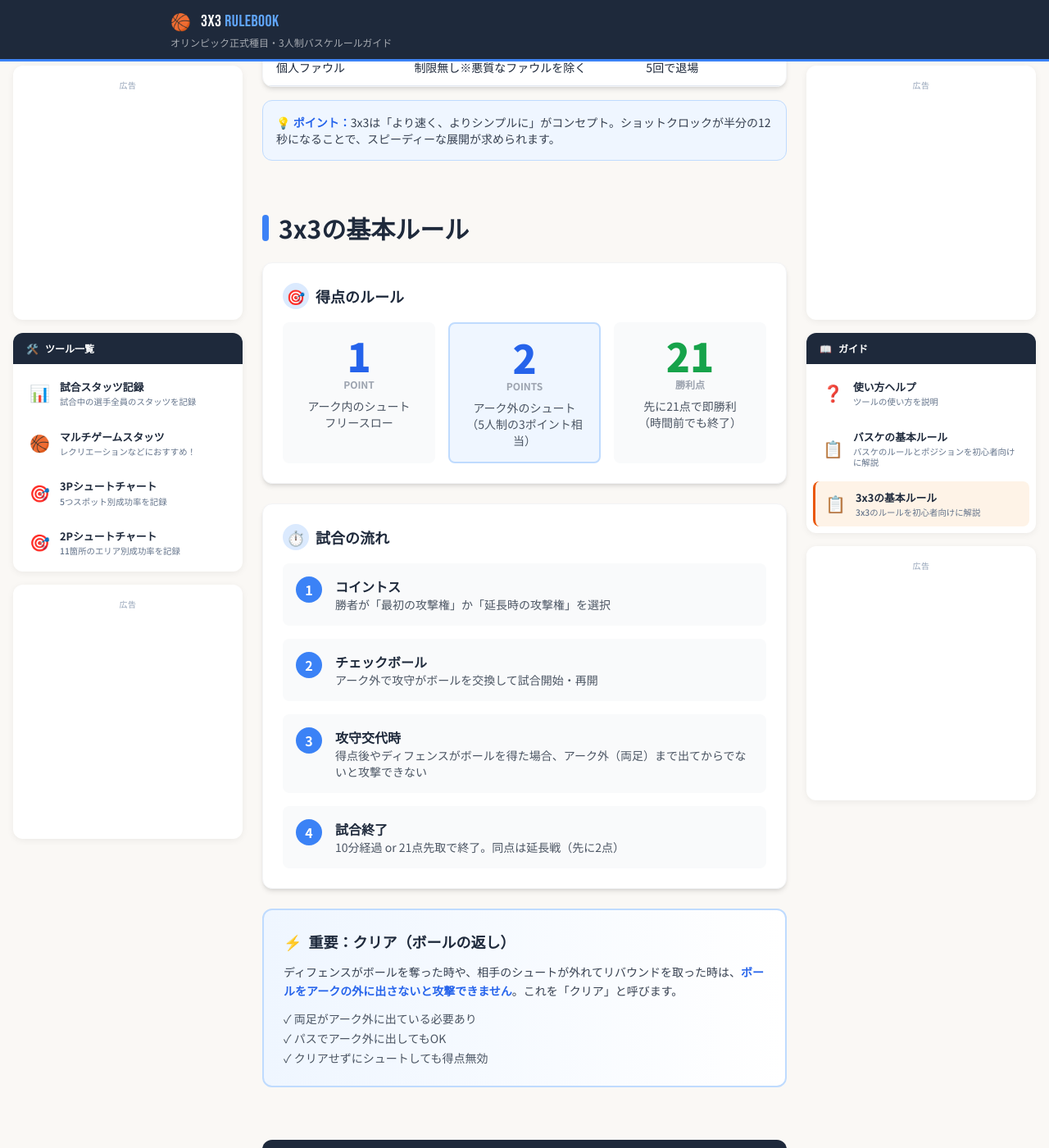
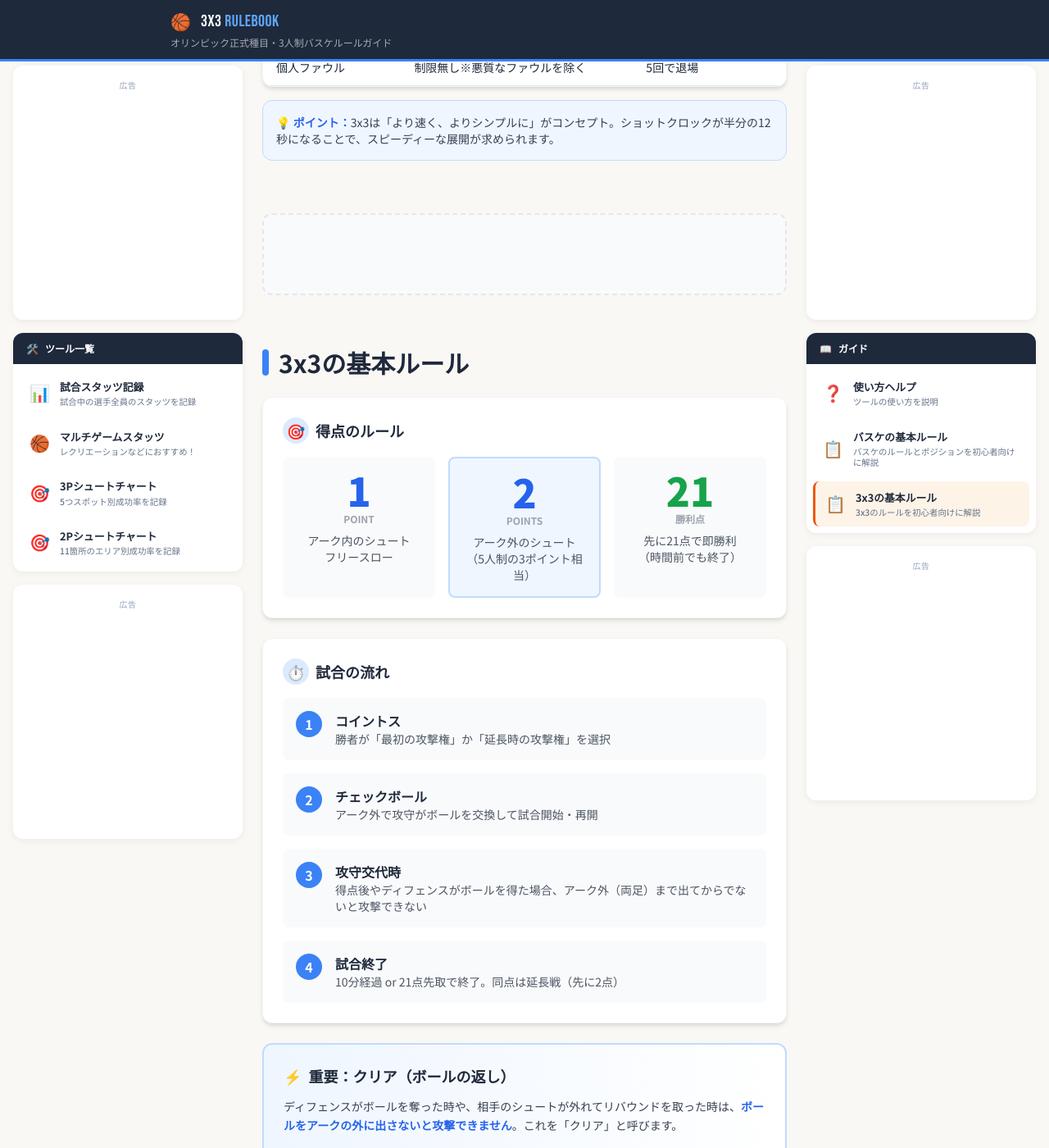
Before and after one commit to BSK-Ryo/statstoo, a Jekyll site: the page built from rule/3x3/index.html, in a window 1280 px wide and 1400 px high, scrolled down 1290 px. Shown: the whole window at 82% size. Built offline with Jekyll 4.4.1, drawn with Linux system fonts in a browser that asks for light colours; nearby versions of some CDN libraries.

Commit message:
広告表示微調整

```diff
--- a/rule/3x3/index.html
+++ b/rule/3x3/index.html
@@ -65,7 +65,21 @@ description: 3x3（スリーエックススリー）バスケットボールの
 
     /* AdSense広告枠 */
     .adsense-container {
-        /* マージンなし - セクション間の既存スペースに任せる */
+        min-height: 100px;
+        display: flex;
+        align-items: center;
+        justify-content: center;
+        background: #f9fafb;
+        border-radius: 12px;
+        overflow: hidden;
+        margin-bottom: 1rem;
+        border: 2px dashed #e5e7eb;
+    }
+    .adsense-placeholder {
+        color: #9ca3af;
+        font-size: 12px;
+        text-align: center;
+        line-height: 1.5;
     }
 
     /* Number highlight */
```
